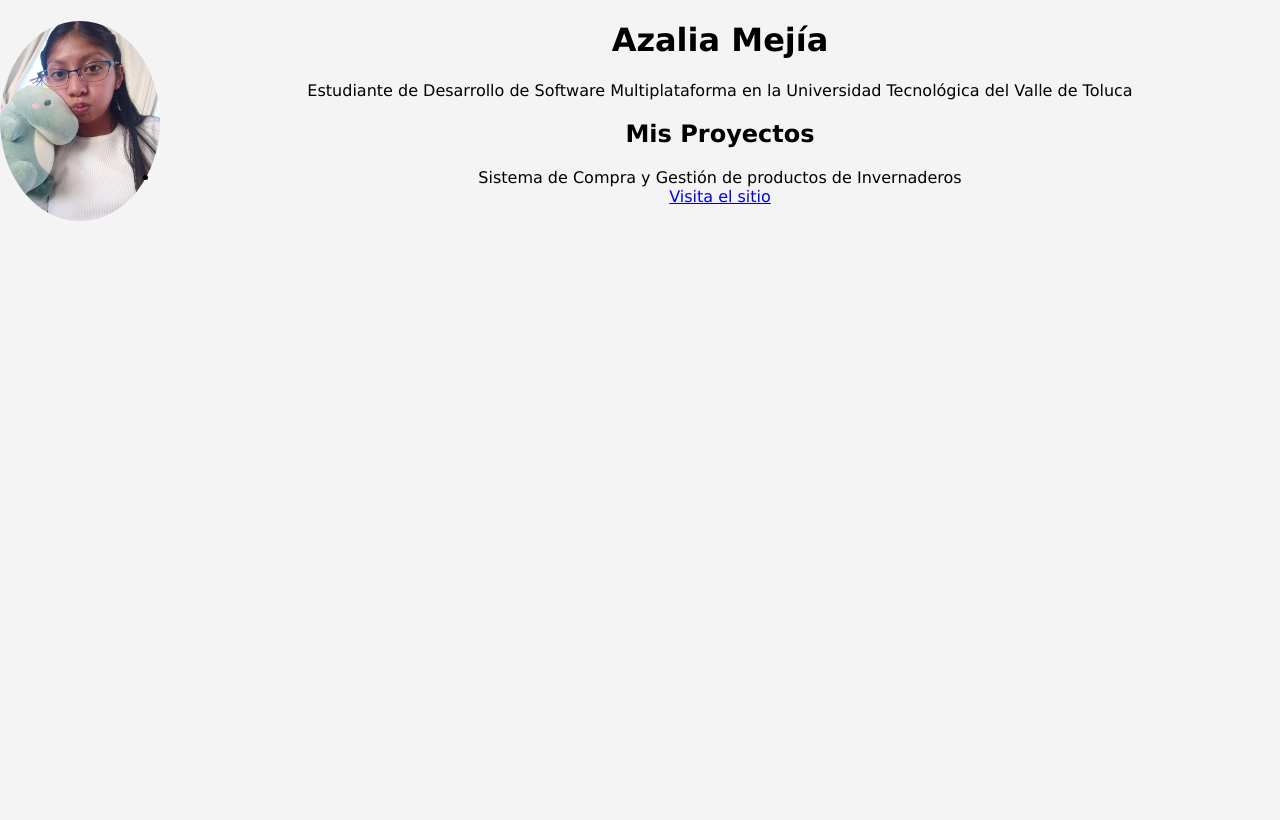
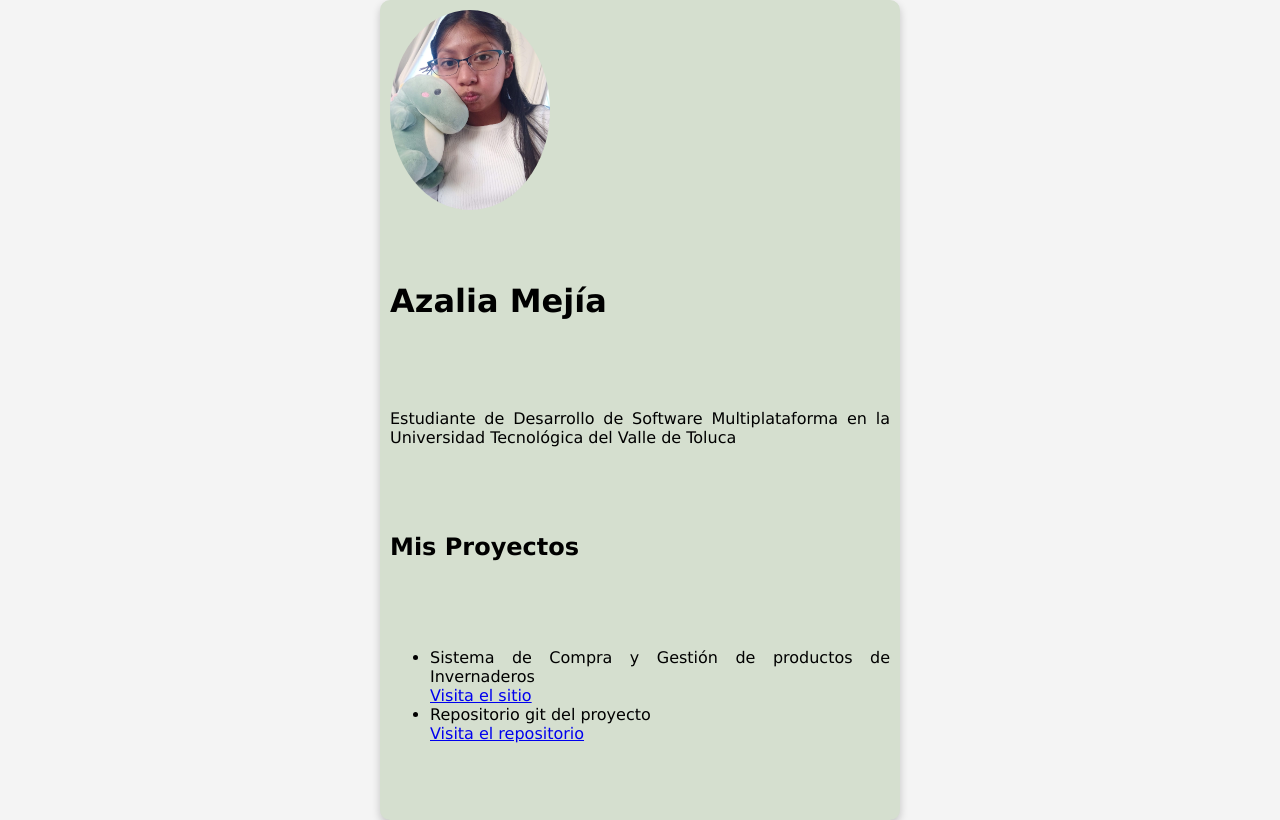
Before and after one commit to Azalia-02/Yo, a plain HTML site: page index.html in a window 1280 px wide. Drawn offline with Linux system fonts and the light colour scheme.

Commit message:
Update index.html

```diff
--- a/index.html
+++ b/index.html
@@ -10,27 +10,46 @@
             margin: 0;
             padding: 0;
             background-color: #f4f4f4;
-            text-align: left;
         }
 
         img{
-            float: left;
             border-radius: 50%;
+        }
+
+        div{
+            display: grid;
+            place-items: justify;
+            height: 100vh;
+            max-width: 500px;
+            background-color: #d5dfcf;
+            border-radius: 10px;
+            box-shadow: 0 4px 8px rgba(0, 0, 0, 0.2);
+            overflow: hidden;
+            position: relative;
+            text-align: justify;
+            padding: 10px;
         }
     </style>
 </head>
-<center>
+
 <body>
 
+    <center>
+    <div>
     <img src="yo.jpg" width="160px" height="200px" >
+
     <h1>Azalia Mejía</h1>
     <p>Estudiante de Desarrollo de Software Multiplataforma en la Universidad Tecnológica del Valle de Toluca</p>
     <h2>Mis Proyectos</h2>
     <ul>
         <li>Sistema de Compra y Gestión de productos de Invernaderos</li>
         <a href="https://invernaderitos.com/home">Visita el sitio</a>
+        <li>Repositorio git del proyecto</li>
+        <a href="https://github.com/Braul-oss/invernaderos.git">Visita el repositorio</a>
     </ul>
+    </div>
+    </center>
 
 </body>
-</center>
+
 </html>
```
